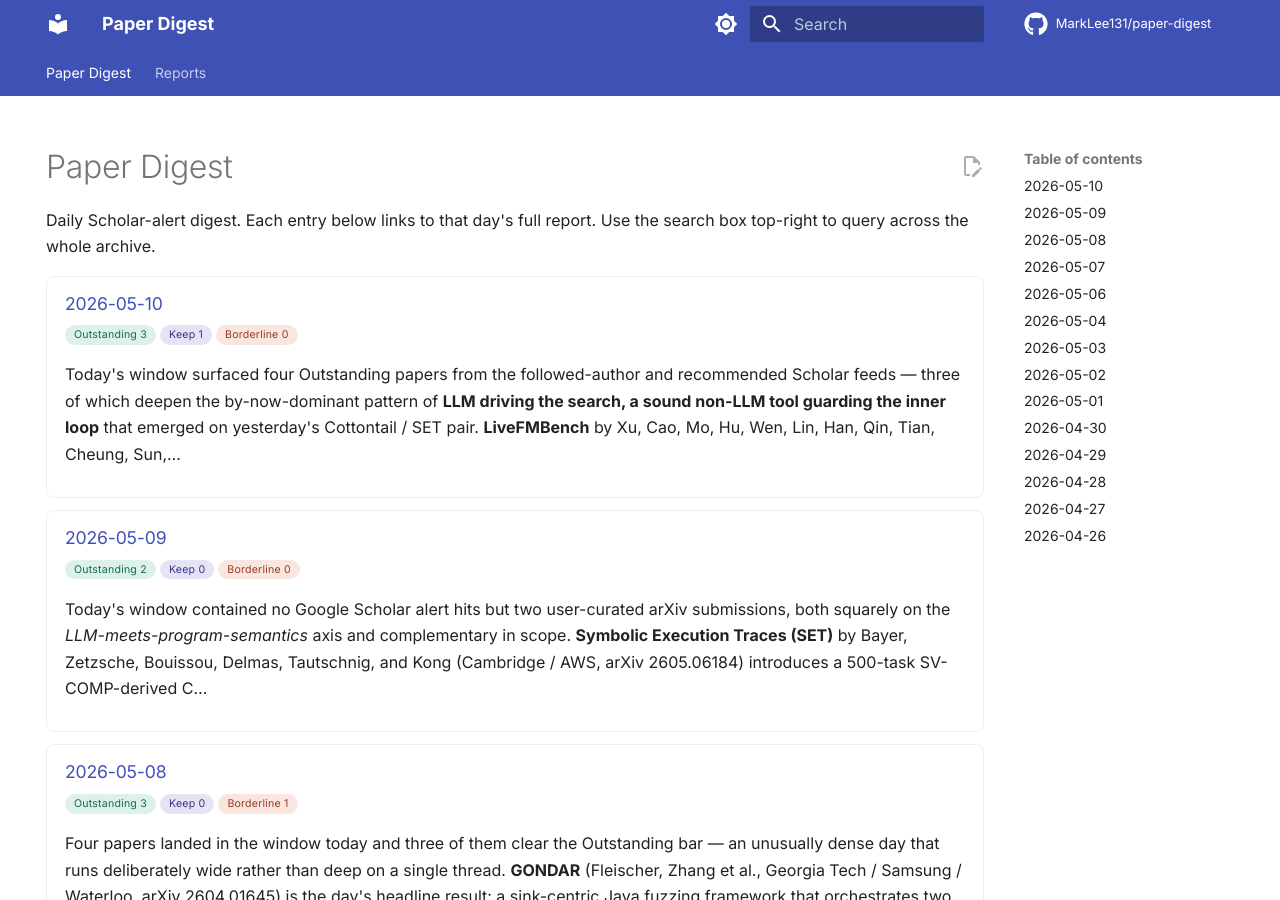
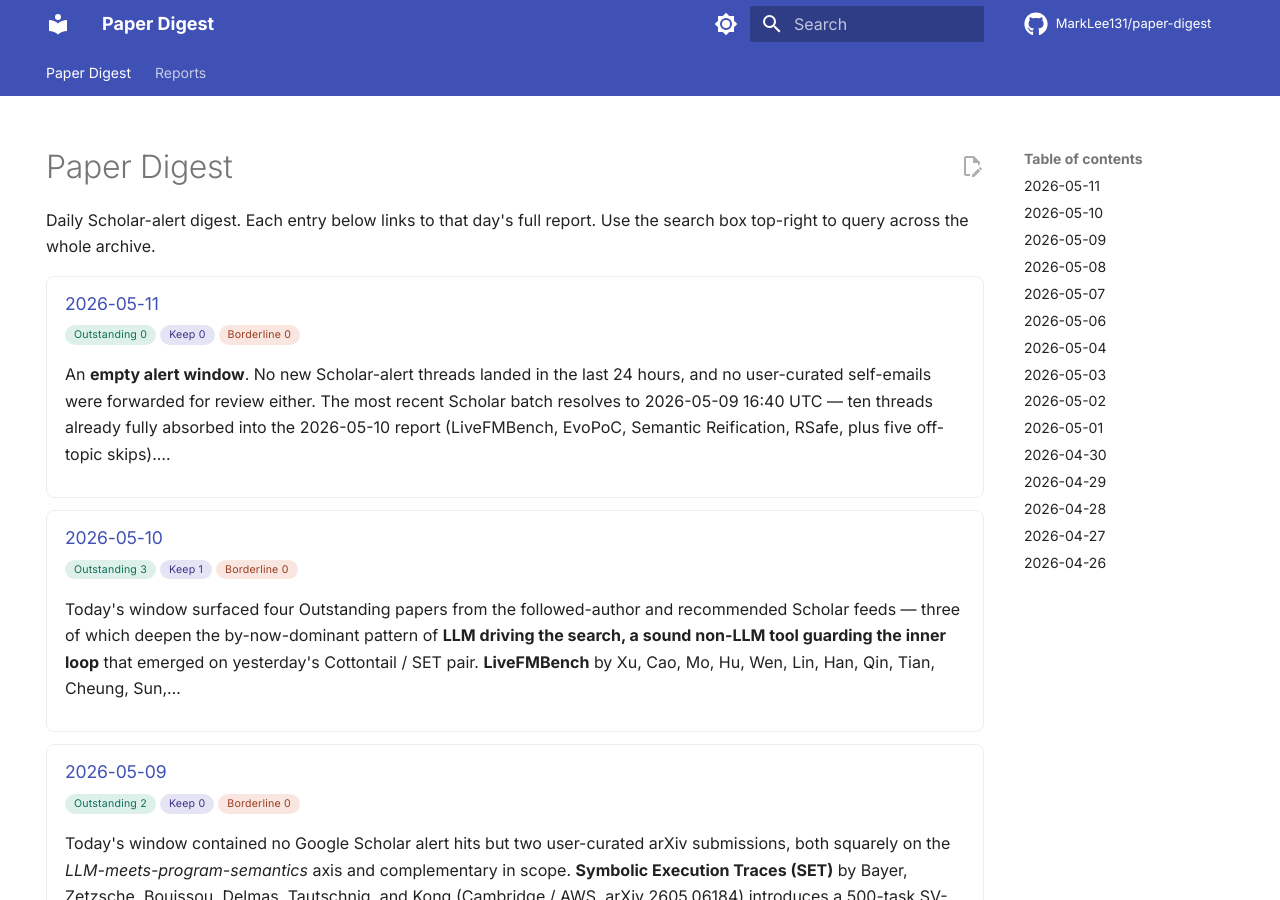
Before and after one commit to MarkLee131/paper-digest, an MkDocs documentation site: the page built from docs/index.md, in a window 1280 px wide and 900 px high. Built offline with MkDocs 1.6.1 and Material for MkDocs 9.7.7, drawn with Linux system fonts in a browser that asks for light colours; comment, search, counter and statistics services are not loaded.

Commit message:
digest: 2026-05-11 — empty alert window (Outstanding 0, Keep 0)

```diff
--- a/docs/index.md
+++ b/docs/index.md
@@ -9,6 +9,13 @@ hide:
 Daily Scholar-alert digest. Each entry below links to that day's full report. Use the search box top-right to query across the whole archive.
 
 <!-- BEGIN AUTO-INDEX -->
+<div class="digest-card" markdown>
+### [2026-05-11](reports/2026-05-11/index.md)
+<div class="meta"><span class="chip outstanding">Outstanding 0</span><span class="chip keep">Keep 0</span><span class="chip borderline">Borderline 0</span></div>
+
+An **empty alert window**. No new Scholar-alert threads landed in the last 24 hours, and no user-curated self-emails were forwarded for review either. The most recent Scholar batch resolves to 2026-05-09 16:40 UTC — ten threads already fully absorbed into the 2026-05-10 report (LiveFMBench, EvoPoC, Semantic Reification, RSafe, plus five off-topic skips).…
+</div>
+
 <div class="digest-card" markdown>
 ### [2026-05-10](reports/2026-05-10/index.md)
 <div class="meta"><span class="chip outstanding">Outstanding 3</span><span class="chip keep">Keep 1</span><span class="chip borderline">Borderline 0</span></div>
```
Also changed, not shown: docs/reports/2026-05-11/index.md (added, +40 -0 lines), docs/reports/.pages, 1 other file.
